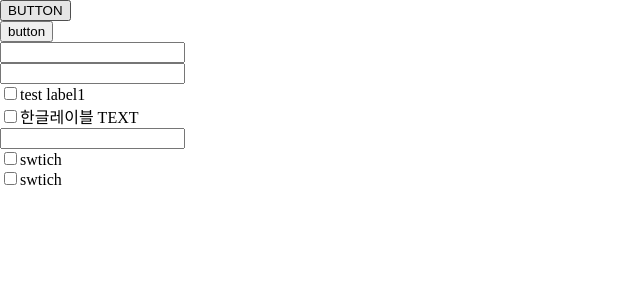
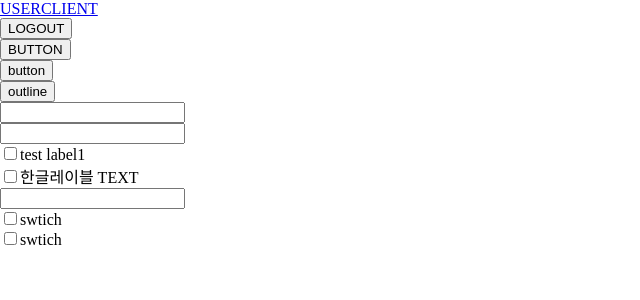
Before and after one commit to illdangag/oauth-server, a Next.js app in the folder frontend/: page /sample in a window 1280 px wide. Shown: the top 300 px of the page, without its empty margins (0-640 px from the left). Built offline with nearby package versions, Linux system fonts and the light colour scheme.

Commit message:
header 기능 추가

```diff
--- /dev/null
+++ b/frontend/components/Layout/index.tsx
@@ -0,0 +1,55 @@
+import React, { FunctionComponent, } from 'react'
+import Head from 'next/head'
+import Link from 'next/link'
+import Router from 'next/router'
+
+import styles from './styles.scss'
+import cx from 'classnames/bind'
+
+import { clearLocalToken, } from '../../utils/tokenAPI'
+
+import Button from '../Button'
+
+type Props = {
+  title?: string,
+  active?: 'user' | 'client',
+}
+
+const Layout: FunctionComponent<Props> = ({
+  children,
+  title = 'OAUTH',
+  active = null,
+}) => {
+  const logout = () => {
+    clearLocalToken()
+    Router.push('/')
+      .catch(() => {
+        // emply block
+      })
+  }
+
+  return (
+    <>
+      <Head>
+        <title>{title}</title>
+      </Head>
+      {/* <header></header> */}
+      <nav className={styles.menu}>
+        <div className={styles.linkList}>
+          <span className={cx(styles.link, { [styles.active]: active === 'user', })}>
+            <Link href='/'>USER</Link>
+          </span>
+          <span className={cx(styles.link, { [styles.active]: active === 'client', })}>
+            <Link href='/sample'>CLIENT</Link>
+          </span>
+        </div>
+        <span className={styles.logout}>
+          <Button style='outline' onClick={logout}>LOGOUT</Button>
+        </span>
+      </nav>
+      {children}
+    </>
+  )
+}
+
+export default Layout
--- /dev/null
+++ b/frontend/components/Layout/styles.scss
@@ -0,0 +1,52 @@
+$text-color: #495057;
+$underline-color: #CED4DA;
+
+.menu {
+  margin-top: 62px;
+
+  position: relative;
+
+  font-family: Roboto;
+  font-style: normal;
+  font-weight: normal;
+  font-size: 14px;
+  color: $text-color;
+
+  & .linkList {
+    text-align: center;
+
+    & .link {
+      display: inline-block;
+      height: 36px;
+
+      vertical-align: top;
+      line-height: 36px;
+    }
+
+    & .active {
+      margin: 0px 10px;
+      border-bottom: 2px solid $underline-color;
+      padding: 0px 10px;
+
+      font-weight: bold;
+    }
+  }
+
+  & .logout {
+    display: inline-block;
+
+    position: absolute;
+    top: 0px;
+    right: 10px;
+  }
+
+  & a {
+    text-decoration: none;
+    outline: none;
+
+    &:hover, &:visited, &:active {
+      text-decoration: none;
+      color: $text-color;
+    }
+  }
+}
--- a/frontend/components/button/index.tsx
+++ b/frontend/components/button/index.tsx
@@ -4,7 +4,8 @@ import cx from 'classnames/bind'
 
 type Props = {
   disabled?: boolean,
-  size?: string,
+  size?: 'large',
+  style?: 'nomal' | 'outline',
   fullWidth?: boolean,
   onClick?: MouseEventHandler,
 }
@@ -13,6 +14,7 @@ const Button: FunctionComponent<Props> = ({
   children,
   disabled = false,
   size = null,
+  style = 'nomal',
   fullWidth = false,
   onClick = () => {
     // emply block
@@ -20,7 +22,11 @@ const Button: FunctionComponent<Props> = ({
 }) => {
   return (
     <button
-      className={cx(styles.button, { [styles.fullWidth]: fullWidth, [styles.large]: size === 'large', })}
+      className={cx(styles.button, {
+        [styles.fullWidth]: fullWidth,
+        [styles.large]: size === 'large',
+        [styles[style]]: style,
+      })}
       disabled={disabled}
       onClick={onClick}>
         {children}
--- a/frontend/components/button/styles.scss
+++ b/frontend/components/button/styles.scss
@@ -3,6 +3,11 @@ $dark-color: darken($color, 10%);
 $darker-color: darken($color, 20%);
 $disabled-color: #CED4DA;
 $text-color: #F1F3F5;
+
+$outline-color: #FFFFFF;
+$outline-disabled-color: #E9ECEF;
+$outline-text-color: #495057;
+$outline-disabled-text-color: #495057;
 
 .button {
   height: 36px;
@@ -16,12 +21,12 @@ $text-color: #F1F3F5;
   font-weight: normal;
   font-size: 14px;
   text-align: center;
-  line-height: 36px;
 
   cursor: pointer;
-  transition: .1s ease-in-out;
   background-color: $color;
   color: $text-color;
+
+  display: table-cell;
 
   &:focus {
     outline: none;
@@ -35,7 +40,12 @@ $text-color: #F1F3F5;
     background-color: $darker-color;
   }
 
+  &:enabled, &[enabled] {
+    transition: .05s ease-in-out;
+  }
+
   &:disabled, &[disabled] {
+    transition: .05s ease-in-out;
     background-color: $disabled-color;
     cursor: default;
   }
@@ -50,4 +60,21 @@ $text-color: #F1F3F5;
   &.fullWidth {
     width: 100%;
   }
+
+  &.outline {
+    border: 2px solid #DEE2E6;
+
+    background-color: $outline-color;
+    color: $outline-text-color;
+
+    &:active {
+      border: 2px solid darken(#DEE2E6, 10%);
+      background-color: darken($outline-color, 10%);
+    }
+
+    &:disabled, &[disabled] {
+      background-color: $outline-disabled-color;
+      color: $outline-disabled-text-color;
+    }
+  }
 }
--- a/frontend/pages/about.tsx
+++ b/frontend/pages/about.tsx
@@ -1,6 +1,6 @@
 import * as React from 'react'
 import Link from 'next/link'
-import Layout from '../components/Layout'
+import Layout from '../components/sample-layout'
 
 const AboutPage: React.FunctionComponent = () => (
   <Layout title='About | Next.js + TypeScript Example'>
--- a/frontend/pages/detail.tsx
+++ b/frontend/pages/detail.tsx
@@ -1,6 +1,6 @@
 import * as React from 'react'
 import { NextPageContext, } from 'next'
-import Layout from '../components/Layout'
+import Layout from '../components/sample-layout'
 import { User, } from '../interfaces'
 import { findData, } from '../utils/sample-api'
 import ListDetail from '../components/ListDetail'
--- a/frontend/pages/initial-props.tsx
+++ b/frontend/pages/initial-props.tsx
@@ -1,6 +1,6 @@
 import { NextPage, } from 'next'
 import Link from 'next/link'
-import Layout from '../components/Layout'
+import Layout from '../components/sample-layout'
 import List from '../components/List'
 import { User, } from '../interfaces'
 import { findAll, } from '../utils/sample-api'
--- a/frontend/pages/sample-index.tsx
+++ b/frontend/pages/sample-index.tsx
@@ -1,6 +1,6 @@
 import * as React from 'react'
 import Link from 'next/link'
-import Layout from '../components/Layout'
+import Layout from '../components/sample-layout'
 import Clock from '../components/clock'
 
 import { connect, } from 'react-redux'
--- a/frontend/pages/sample.tsx
+++ b/frontend/pages/sample.tsx
@@ -6,6 +6,7 @@ import UserAuthIcon from '../components/Icon/UserAuthIcon'
 import Checkbox from '../components/Checkbox'
 import MultipleInput, { MultipleInputChangeEvent, } from '../components/MultipleInput'
 import Switch from '../components/Switch'
+import Layout from '../components/Layout'
 
 import { List, } from 'immutable'
 
@@ -77,6 +78,7 @@ class SamplePage extends React.Component<Props, State> {
 
   render() {
     return (
+      <Layout active={'client'}>
         <div>
           <div>
             <UserAuthIcon/>
@@ -86,6 +88,9 @@ class SamplePage extends React.Component<Props, State> {
           </div>
           <div>
             <Button fullWidth={false} disabled={this.state.buttonDisabled}>button</Button>
+          </div>
+          <div>
+            <Button fullWidth={false} style={'outline'} disabled={this.state.buttonDisabled}>outline</Button>
           </div>
           <div>
             <Input fullWidth={false} icon='userAuth' onChange={this.handleChangeInputValue}/>
@@ -109,6 +114,7 @@ class SamplePage extends React.Component<Props, State> {
             <Switch id='switch2' disabled={this.state.switch2Disabled} label={'swtich'}/>
           </div>
         </div>
+      </Layout>
     )
   }
 }
--- a/frontend/utils/tokenAPI.ts
+++ b/frontend/utils/tokenAPI.ts
@@ -44,3 +44,7 @@ export function getLocalToken(): Token {
 
   return JSON.parse(serializedToken)
 }
+
+export function clearLocalToken(): void {
+  localStorage.removeItem('token')
+}
```
Also changed, not shown: frontend/components/sample-layout.tsx (renamed from frontend/components/Layout.tsx). Lines whose indentation alone changed are shown as unchanged.
